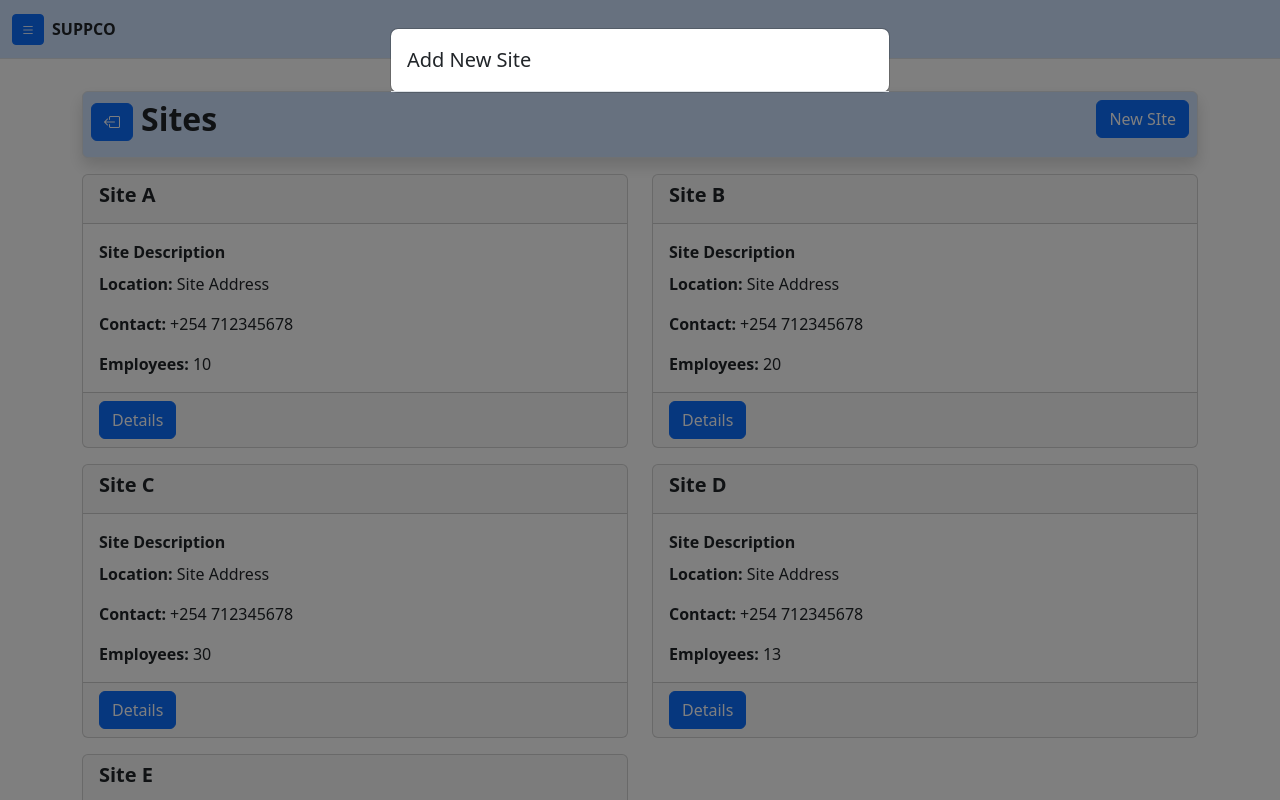
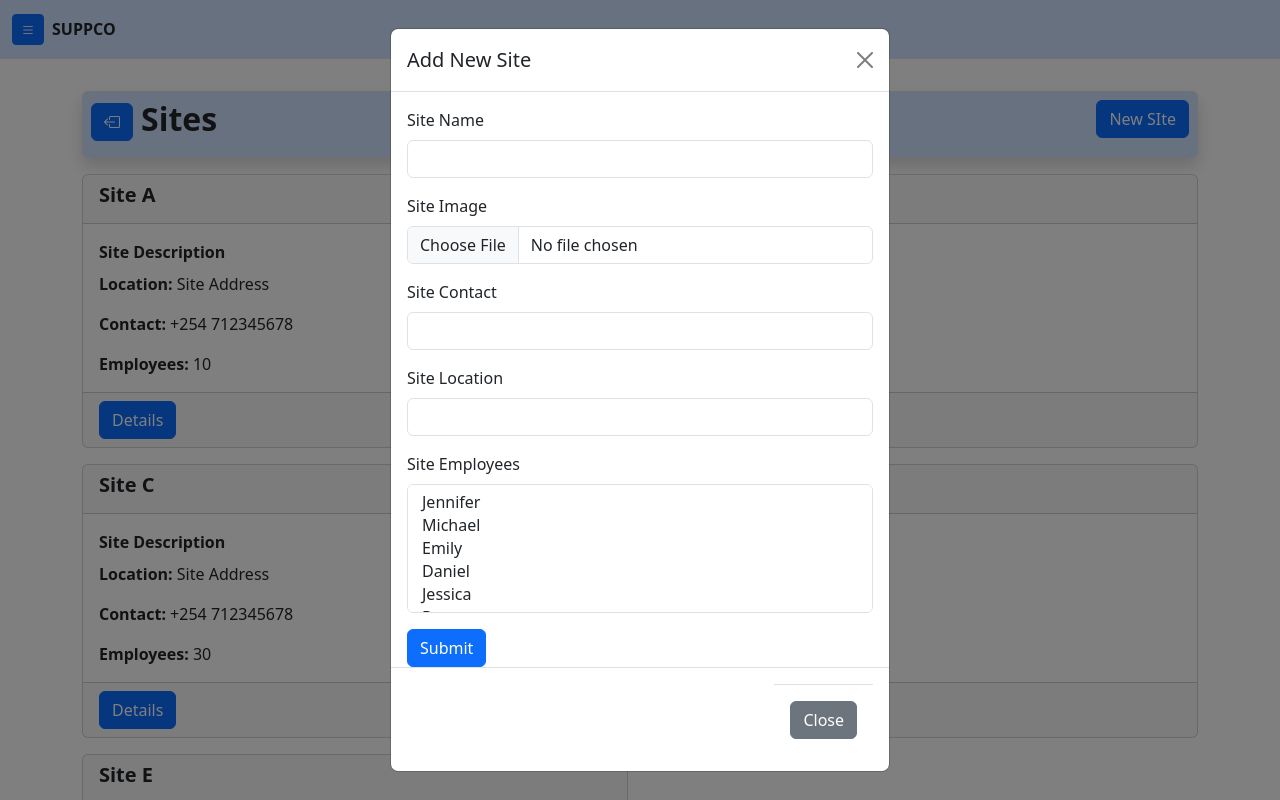
Before and after one commit to dalienst/suppco-contractor, a React (Create React App) app: page /sites in a window 1280 px wide. Both pictures are taken after a click on the button "New SIte". Shown: the top 800 px of the page. Built offline with nearby package versions, Linux system fonts and the light colour scheme.

Commit message:
add modal for adding sites

```diff
--- a/src/data/EmployeeData.jsx
+++ b/src/data/EmployeeData.jsx
@@ -43,4 +43,4 @@ const employees = [
   },
 ];
 
-export {employees}
+export { employees };
--- a/src/pages/Sites.jsx
+++ b/src/pages/Sites.jsx
@@ -4,6 +4,7 @@ import { Link } from "react-router-dom";
 import { publicLinks } from "../constants/links";
 import Button from "react-bootstrap/Button";
 import Modal from "react-bootstrap/Modal";
+import { employees } from "../data/EmployeeData";
 
 function Sites() {
   const [show, setShow] = useState(false);
@@ -32,9 +33,98 @@ function Sites() {
               </Button>
             </div>
 
-            <Modal show={show} onHide={handleClose}>
+            <Modal
+              show={show}
+              onHide={handleClose}
+              dialogClassName="modal-dialog modal-dialog-scrollable"
+            >
               <div className="modal-header">
                 <h5 className="modal-title">Add New Site</h5>
+                <button
+                  className="btn-close"
+                  type="button"
+                  onClick={handleClose}
+                ></button>
+              </div>
+              <div className="modal-body">
+                <form action="">
+                  <div className="mb-3">
+                    <label htmlFor="ame" className="form-label">
+                      Site Name
+                    </label>
+                    <input
+                      type="text"
+                      name="siteName"
+                      className="form-control"
+                    />
+                  </div>
+
+                  <div className="mb-3">
+                    <label htmlFor="siteImage" className="form-label">
+                      Site Image
+                    </label>
+                    <input
+                      type="file"
+                      name="siteImage"
+                      className="form-control"
+                    />
+                  </div>
+
+                  <div className="mb-3">
+                    <label htmlFor="siteContact" className="form-label">
+                      Site Contact
+                    </label>
+                    <input
+                      type="text"
+                      name="siteContact"
+                      className="form-control"
+                    />
+                  </div>
+
+                  <div className="mb-3">
+                    <label htmlFor="siteLocation" className="form-label">
+                      Site Location
+                    </label>
+                    <input
+                      type="text"
+                      name="siteLocation"
+                      className="form-control"
+                    />
+                  </div>
+
+                  <div className="mb-3">
+                    <label htmlFor="siteEmployee" className="form-label">
+                      Site Employees
+                    </label>
+                    <select
+                      name="siteEmployee"
+                      id="siteEmployee"
+                      className="form-select"
+                      multiple
+                      size="5"
+                    >
+                      {employees.map((employee) => (
+                        <>
+                          <option value={employee.id}>{employee.name}</option>
+                        </>
+                      ))}
+                    </select>
+                  </div>
+
+                  <div className="mb-3">
+                    <button className="btn btn-primary" type="submit">
+                      Submit
+                    </button>
+                  </div>
+                </form>
+              </div>
+
+              <div className="modal-footer">
+                <div className="modal-footer">
+                  <button className="btn btn-secondary" onClick={handleClose}>
+                    Close
+                  </button>
+                </div>
               </div>
             </Modal>
           </div>
```
